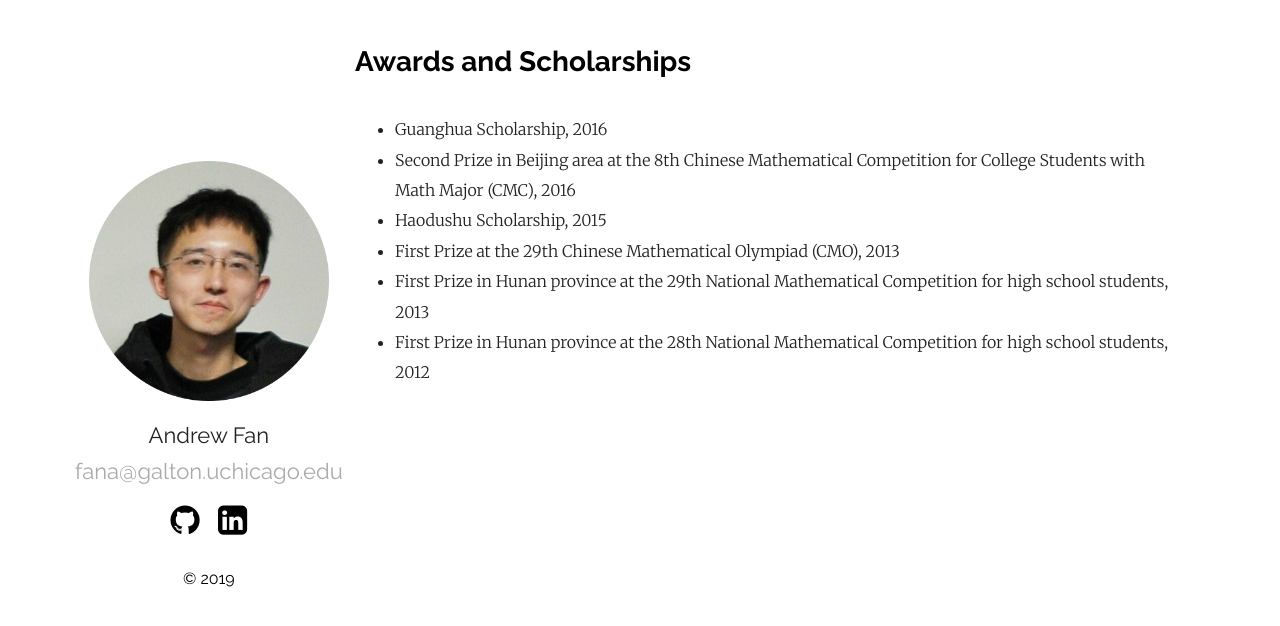
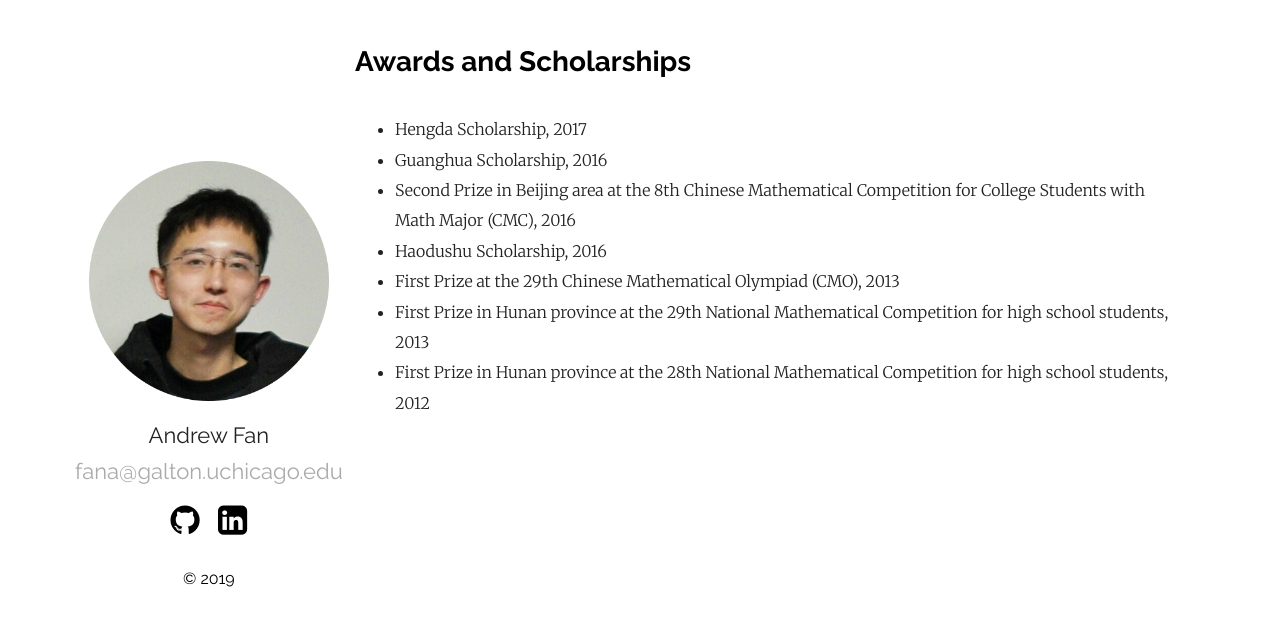
Before and after one commit to angzhifan/angzhifan.github.io, a Jekyll site: the page built from _posts/2019-09-15-10awards.markdown, in a window 1280 px wide. Shown: the top 626 px of the page. Built offline with Jekyll 4.4.1, drawn with Linux system fonts in a browser that asks for light colours.

Commit message:
Update 2019-09-15-10awards.markdown

```diff
--- a/_posts/2019-09-15-10awards.markdown
+++ b/_posts/2019-09-15-10awards.markdown
@@ -4,9 +4,10 @@ title:  "Awards and Scholarships"
 #date:   2019-12-12 21:03:36 +0530
 #categories: Javascript NodeJS
 ---
+* Hengda Scholarship, 2017
 * Guanghua Scholarship, 2016
 * Second Prize in Beijing area at the 8th Chinese Mathematical Competition for College Students with Math Major (CMC), 2016
-* Haodushu Scholarship, 2015
+* Haodushu Scholarship, 2016
 * First Prize at the 29th Chinese Mathematical Olympiad (CMO), 2013
 * First Prize in Hunan province at the 29th National Mathematical Competition for high school students, 2013
 * First Prize in Hunan province at the 28th National Mathematical Competition for high school students, 2012
```
